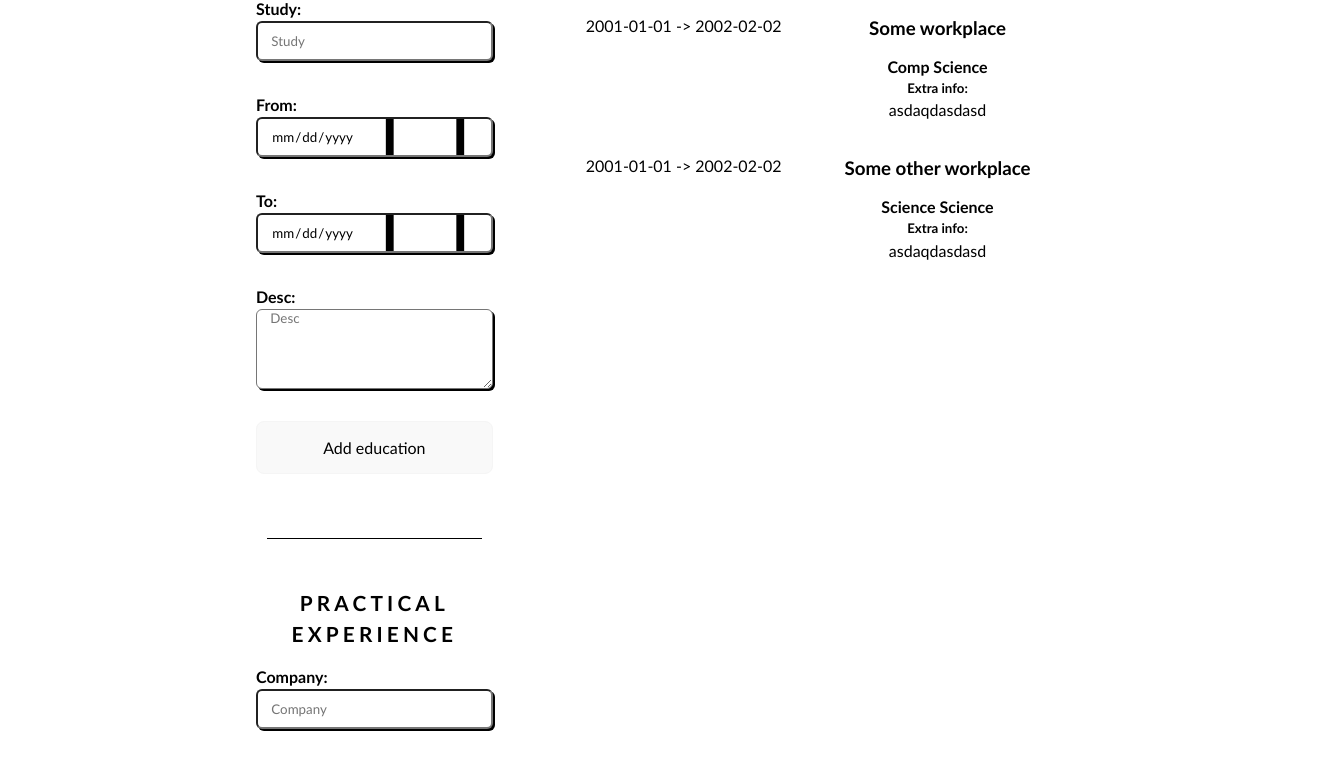
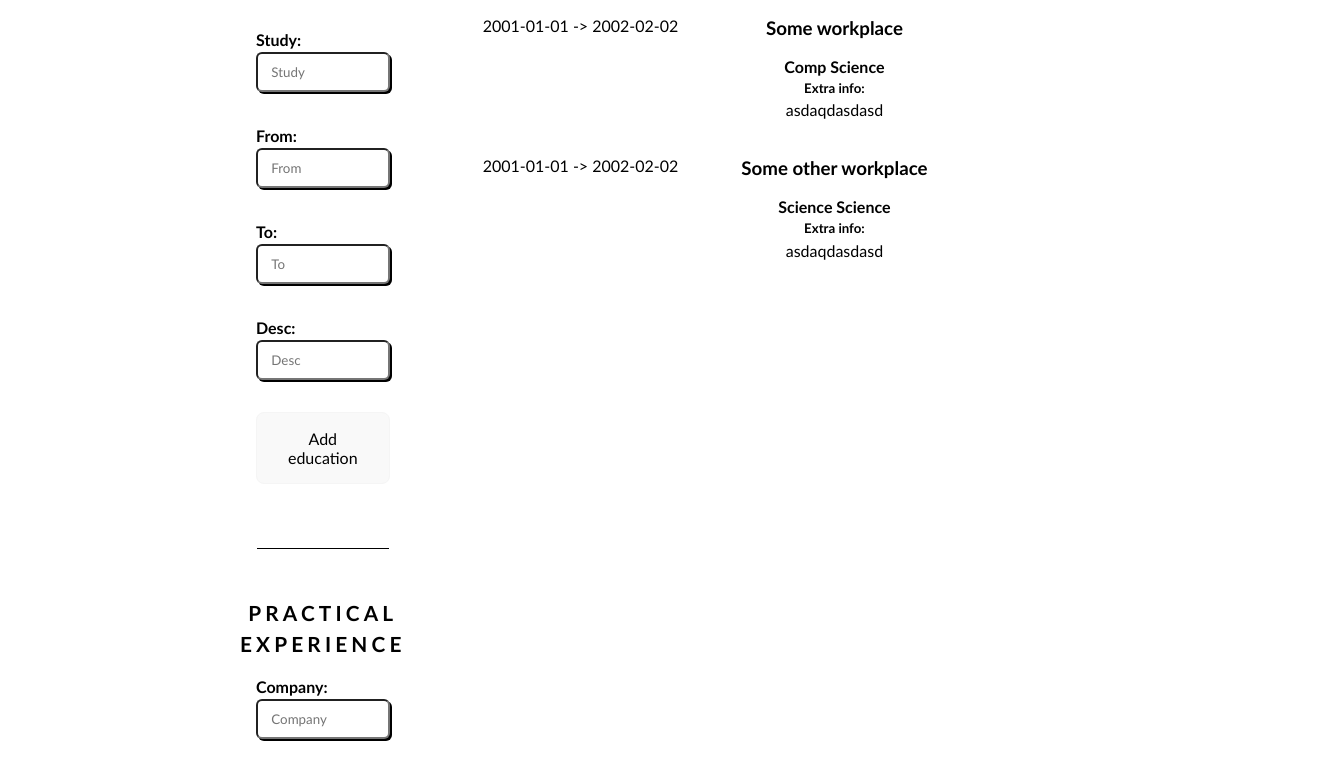
Before and after one commit to ATlexEide/cv-app, a React (Vite) app: page / in a window 1280 px wide. Shown: the part 812-1577 px from the top of the page, 1334 px wide, since content can reach past the window. Built offline with nearby package versions, Linux system fonts and the light colour scheme.

Commit message:
Update input logic

```diff
--- a/src/Components/Inputs/Input.jsx
+++ b/src/Components/Inputs/Input.jsx
@@ -1,12 +1,19 @@
-function Input({
-  label,
-  name,
-  type = "text",
-  value,
-  onChange,
-  className,
-  placeholder,
-}) {
+function Input({ label, name, type, value, onChange, className, placeholder }) {
+  console.log(type);
+  switch (type) {
+    case "To":
+    case "From":
+      type = "date";
+      break;
+    case "Desc":
+      type = "textarea";
+      break;
+
+    default:
+      type = "text";
+      break;
+  }
+
   return (
     <div className="input">
       <label htmlFor={name}>{label}: </label>
```
